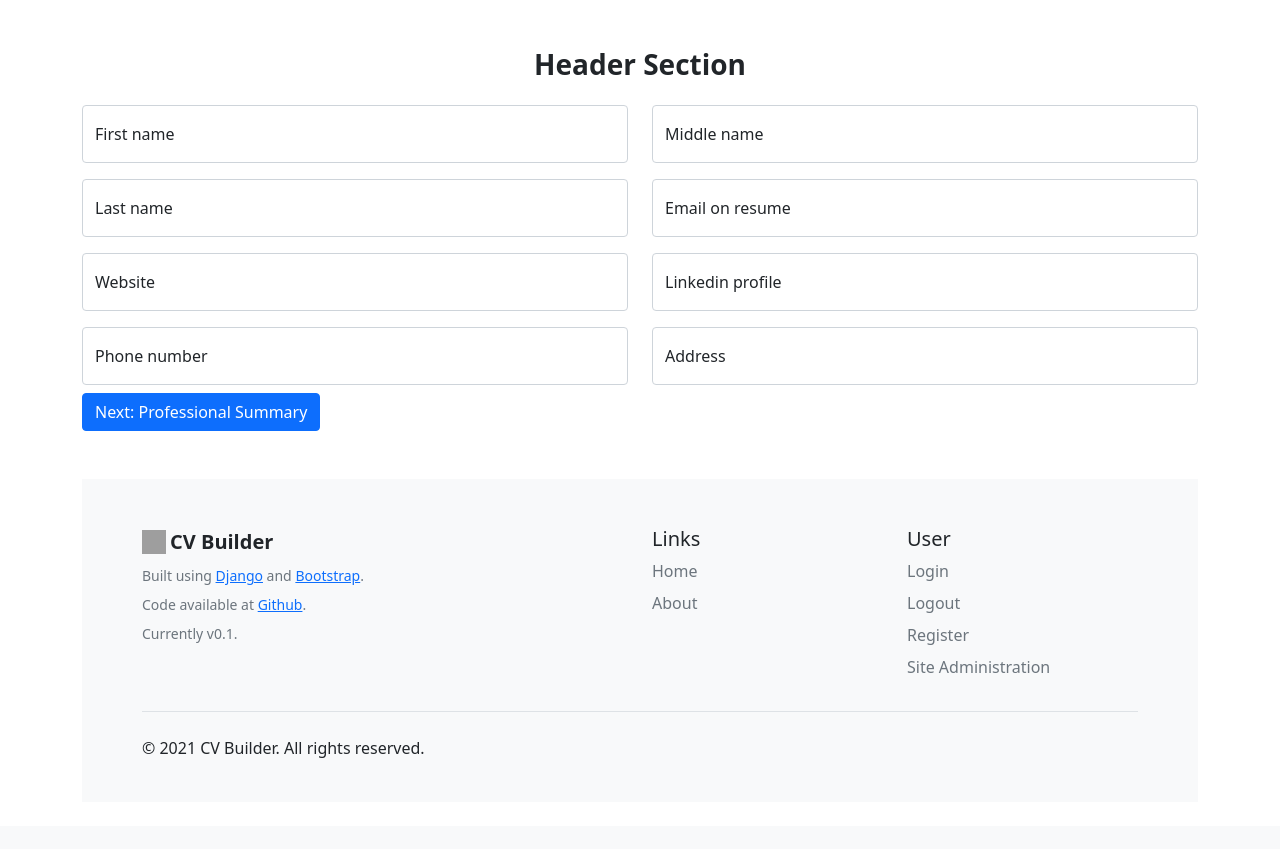
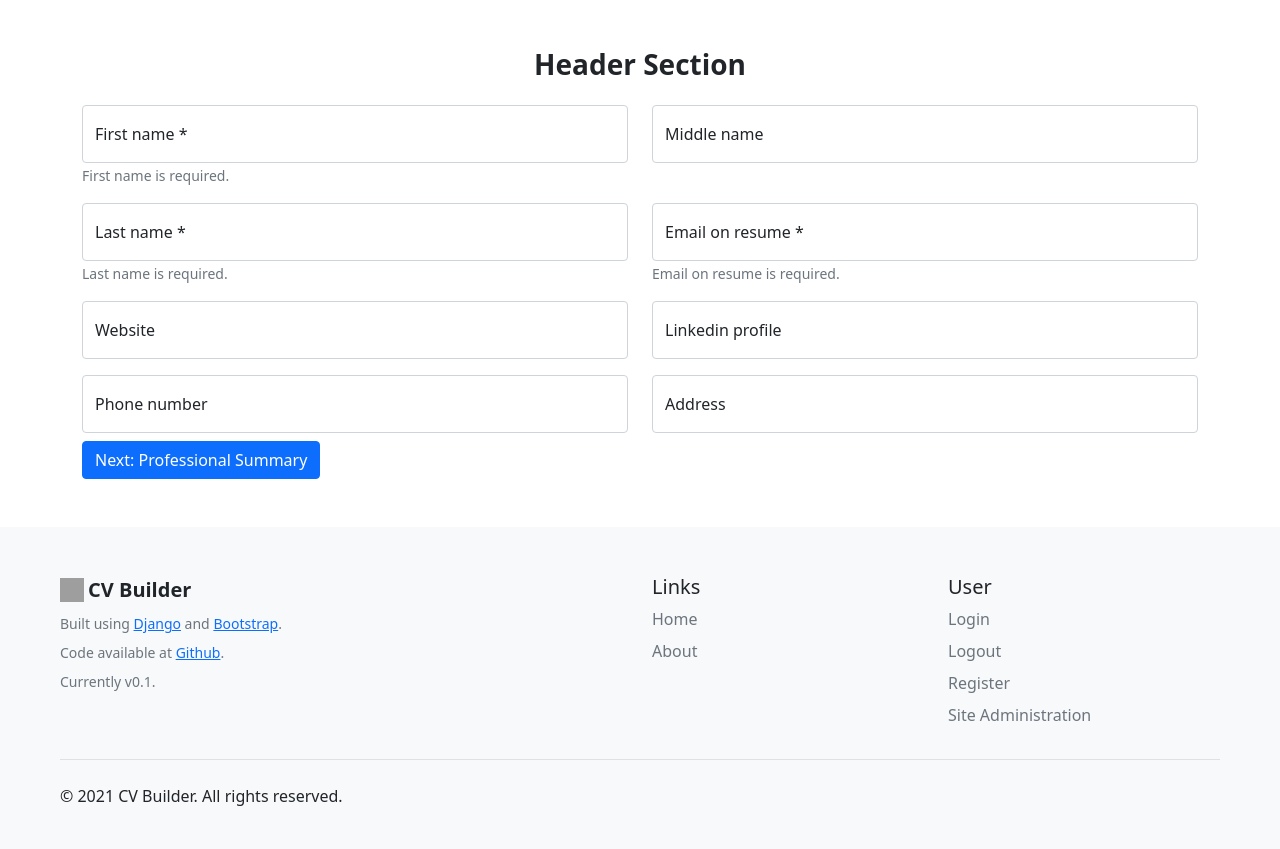
Before and after one commit to ahmdhjj92/cv-builder, a Django app: page /user/header/ in a window 1280 px wide. Shown: the part 58-907 px from the top of the page. Before the commit the page ends 816 px from the top, so only its background shows below. Run offline with Django 3.2, Linux system fonts and the light colour scheme; the visitor is signed in with stand-in values (Sample User, id 1); grey boxes are pictures that could not be loaded.

Commit message:
improve validation for header form

```diff
--- a/cv_builder/users/templates/users/contact.html
+++ b/cv_builder/users/templates/users/contact.html
@@ -21,16 +21,34 @@
                     {% for field in form %}
                         <div class="col-6 my-2">
                             <div class="form-floating">
-                                <input type="text" name="{{field.name}}" class="form-control" id="floatingInput" placeholder="{{field.label}}">
-                                <strong class="text-danger">{{field.errors}}</strong>
+                                <input type="text" name="{{field.name}}" value= "{{request.user.name}}" class="form-control
+                                {% if field.errors %}
+                                    is-invalid
+                                {% endif %}
+                                " id="floatingInput" placeholder="{{field.label}}">
+                                <div class="invalid-feedback">
+                                    {{field.errors}}
+                                </div>
                                 <label for="floatingInput">
                                         {{field.label}}
+                                        {% if field.field.required %}
+                                            *
+                                        {% endif %}
                                 </label>
+                                <div class="col-auto">
+                                    {% if field.field.required and not form.errors %}
+                                        <span id="passwordHelpInline" class="form-text">
+                                        {{field.label}} is required.
+                                        </span>
+                                    {% endif %}
+                                  </div>
+
                             </div>
                         </div>
                     {% endfor %}
                 </div>
-            <button class="justify-content-start btn btn-primary" type="submit">Next: Professional Summary</button>
+                <button class="justify-content-start btn btn-primary" type="submit">Next: Professional Summary</button>
+            </div>
         </form>
     </div>
 </div>
```
